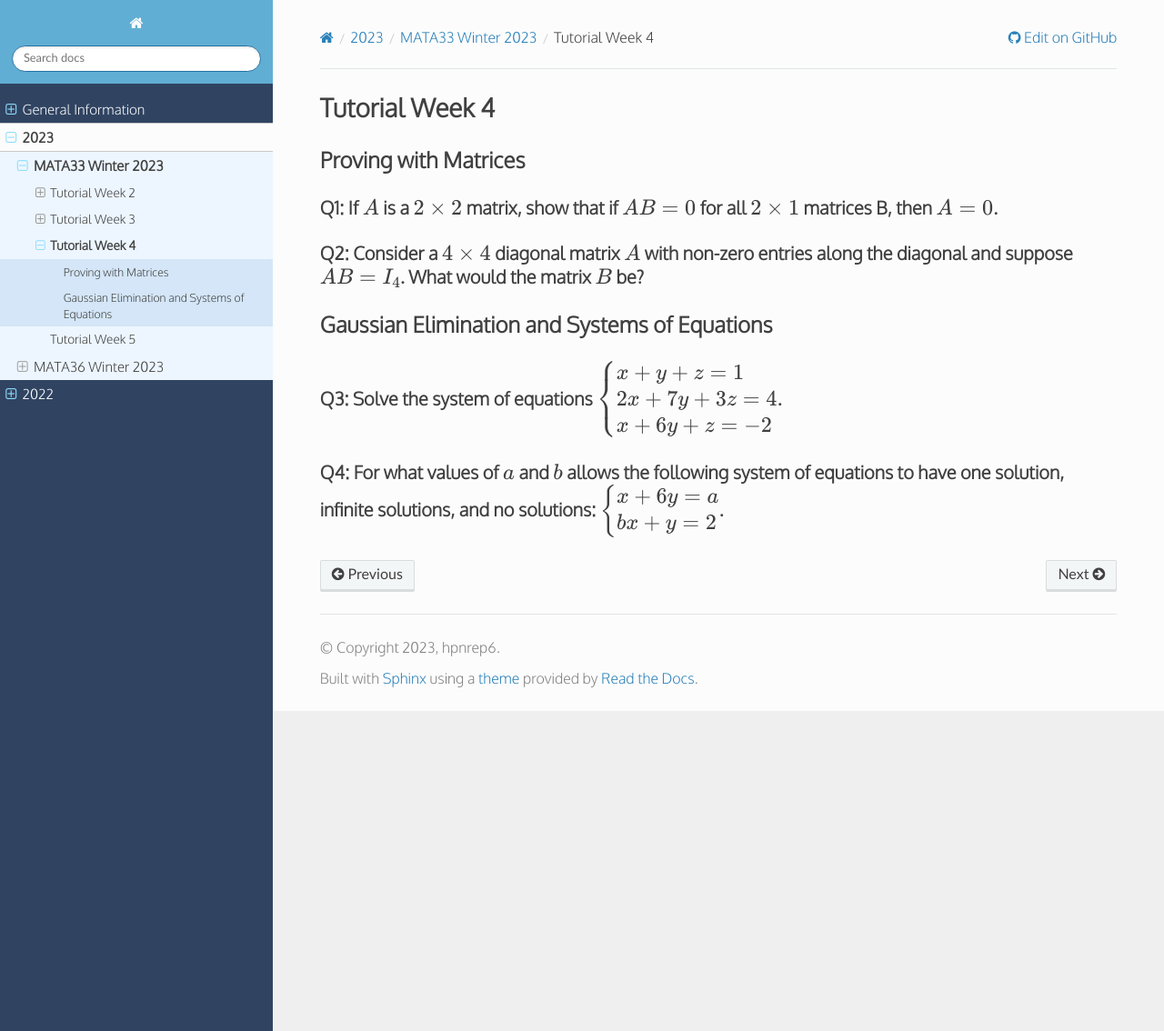
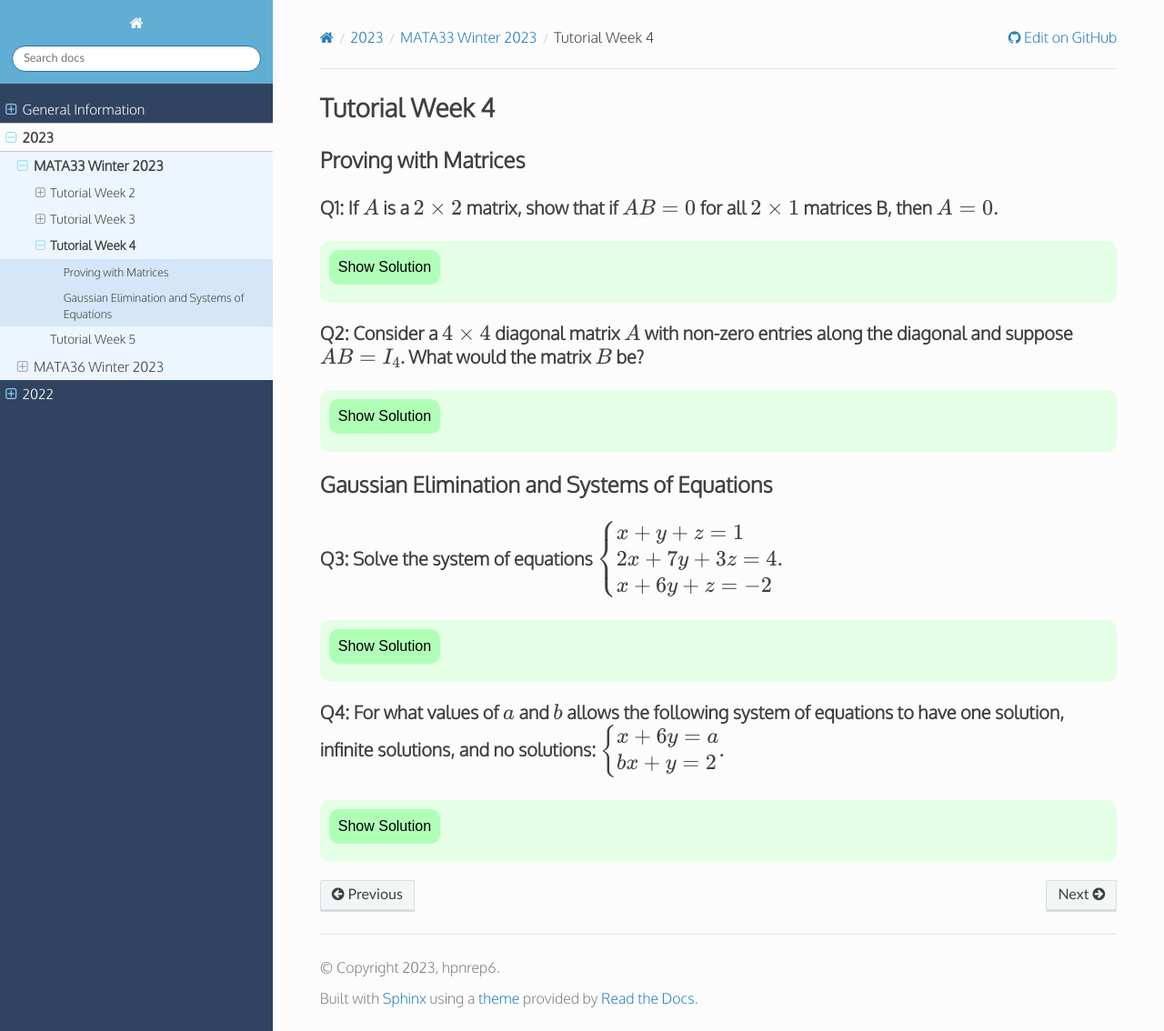
Before and after one commit to hpnrep6/t, a Sphinx documentation site: the page built from source/2023/mata33_winter/tutorial4.rst, in a window 1280 px wide and 1134 px high. Shown: the whole window at 91% size. Built offline with Sphinx 7.4.7 and the Read the Docs theme 2.0.0, drawn with Linux system fonts in a browser that asks for light colours.

Commit message:
Tutorial 4

```diff
--- a/source/2023/mata33_winter/tutorial4.rst
+++ b/source/2023/mata33_winter/tutorial4.rst
@@ -20,8 +20,36 @@ Proving with Matrices
 Q1: If :math:`A` is a :math:`2 \times 2` matrix, show that if :math:`AB = 0` for all :math:`2 \times 1` matrices B, then :math:`A = 0`.
 ~~~~~~~~~~~~~~~~~~~~~~~~~~~~~~~~~~~~~~~~~~~~~~~~~~~~~~~~~~~~~~~~~~~~~~~~~~~~~~~~~~~~~~~~~~~~~~~~~~~~~~~~~~~~~~~~~~~~~~~~~~~~~~~~~~~~~~~
 
+.. raw:: html
+
+   <div class="answer-container">
+      <button onClick="toggleClicked(this)" class="show-answer-button">Show Solution</button>
+      <div class="answer">
+
+.. image:: ./images/t3/2.jpeg
+   :width: 700
+
+.. raw:: html
+
+        </div>
+    </div>
+
 Q2: Consider a :math:`4 \times 4` diagonal matrix :math:`A` with non-zero entries along the diagonal and suppose :math:`AB = I_{4}`. What would the matrix :math:`B` be?
 ~~~~~~~~~~~~~~~~~~~~~~~~~~~~~~~~~~~~~~~~~~~~~~~~~~~~~~~~~~~~~~~~~~~~~~~~~~~~~~~~~~~~~~~~~~~~~~~~~~~~~~~~~~~~~~~~~~~~~~~~~~~~~~~~~~~~~~~~~~~~~~~~~~~~~~~~~~~~~~~~~~~~~~~~
+
+.. raw:: html
+
+   <div class="answer-container">
+      <button onClick="toggleClicked(this)" class="show-answer-button">Show Solution</button>
+      <div class="answer">
+
+.. image:: ./images/t3/2.jpeg
+   :width: 700
+
+.. raw:: html
+
+        </div>
+    </div>
 
 Gaussian Elimination and Systems of Equations
 ---------------------------------------------
@@ -29,5 +57,33 @@ Gaussian Elimination and Systems of Equations
 Q3: Solve the system of equations :math:`\begin{cases} x+y+z=1 \\ 2x+7y+3z=4 \\ x+6y+z=-2 \end{cases}`.
 ~~~~~~~~~~~~~~~~~~~~~~~~~~~~~~~~~~~~~~~~~~~~~~~~~~~~~~~~~~~~~~~~~~~~~~~~~~~~~~~~~~~~~~~~~~~~~~~~~~~~~~~
 
+.. raw:: html
+
+   <div class="answer-container">
+      <button onClick="toggleClicked(this)" class="show-answer-button">Show Solution</button>
+      <div class="answer">
+
+.. image:: ./images/t3/2.jpeg
+   :width: 700
+
+.. raw:: html
+
+        </div>
+    </div>
+
 Q4: For what values of :math:`a` and :math:`b` allows the following system of equations to have one solution, infinite solutions, and no solutions: :math:`\begin{cases} x + 6y = a \\ bx + y = 2 \end{cases}`.
 ~~~~~~~~~~~~~~~~~~~~~~~~~~~~~~~~~~~~~~~~~~~~~~~~~~~~~~~~~~~~~~~~~~~~~~~~~~~~~~~~~~~~~~~~~~~~~~~~~~~~~~~~~~~~~~~~~~~~~~~~~~~~~~~~~~~~~~~~~~~~~~~~~~~~~~~~~~~~~~~~~~~~~~~~~~~~~~~~~~~~~~~~~~~~~~~~~~~~~~~~~~~~~~~
+
+.. raw:: html
+
+   <div class="answer-container">
+      <button onClick="toggleClicked(this)" class="show-answer-button">Show Solution</button>
+      <div class="answer">
+
+.. image:: ./images/t3/2.jpeg
+   :width: 700
+
+.. raw:: html
+
+        </div>
+    </div>
```
Also changed, not shown: source/2023/mata36_winter/tutorial4.rst (+42 -0 lines).
